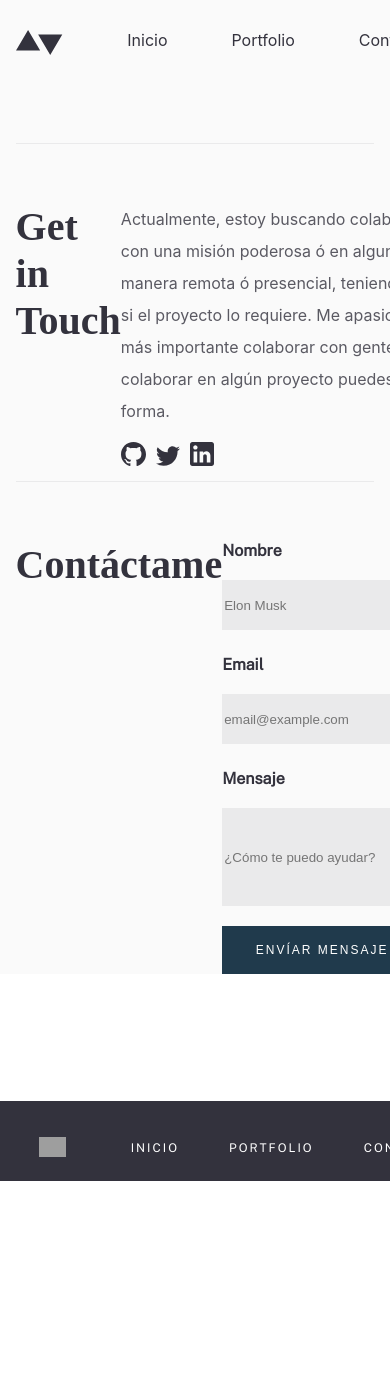
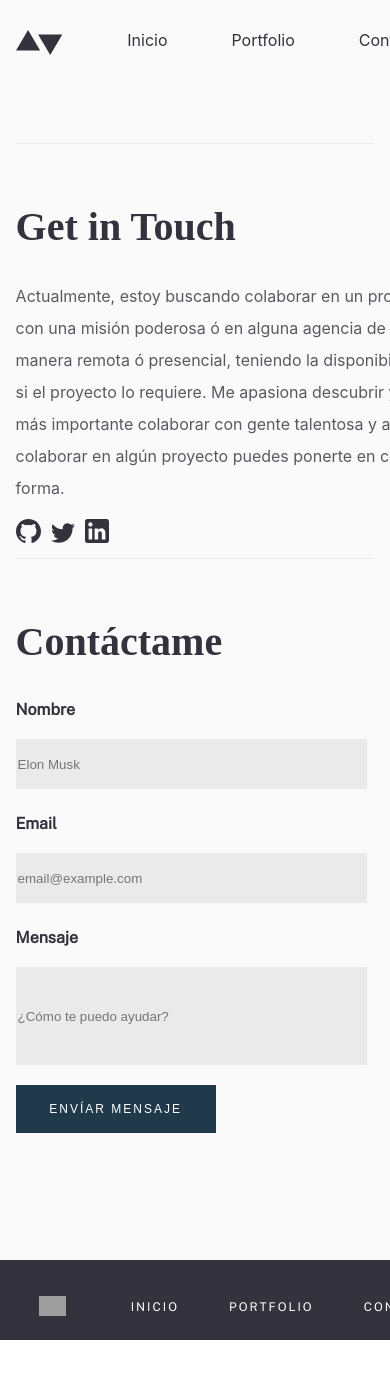
Before and after one commit to CarlosFabianG/professional-portfolio-react, a React (Create React App) app: page /contact in a window 390 px wide. Shown: the top 1378 px of the page. Before the commit the page ends 1300 px from the top, so only its background shows below. Built offline with nearby package versions, Linux system fonts and the light colour scheme; grey boxes are pictures that could not be loaded; a web font is replaced by a local one.

Commit message:
se ajusto Contact page para diseño responsivo en tablet

```diff
--- a/src/Views/Contact/index.js
+++ b/src/Views/Contact/index.js
@@ -48,6 +48,17 @@ article {
     justify-content: flex-end;
     width: 925px;
 }
+@media screen and (max-width: 768px){
+    display: flex;
+    flex-direction: column;
+    .title {
+        padding-bottom: 30px;
+    }
+    article {
+        align-items: flex-start;
+        width: 90vw;
+    }
+}
 `
 
 const StyledContact2 = styled.section`
@@ -70,6 +81,19 @@ const StyledContact2 = styled.section`
         display: flex;
         justify-content: flex-end;
         width: 925px;
+    }
+    @media screen and (max-width: 768px){
+        display: flex;
+        flex-direction: column;
+        margin-bottom: 0;
+        padding-bottom: 15vh;
+        .title {
+            padding-bottom: 35px;
+        }
+        .form {
+            justify-content: flex-start;
+            width: 90vw;
+        }
     }
 `
 
```
